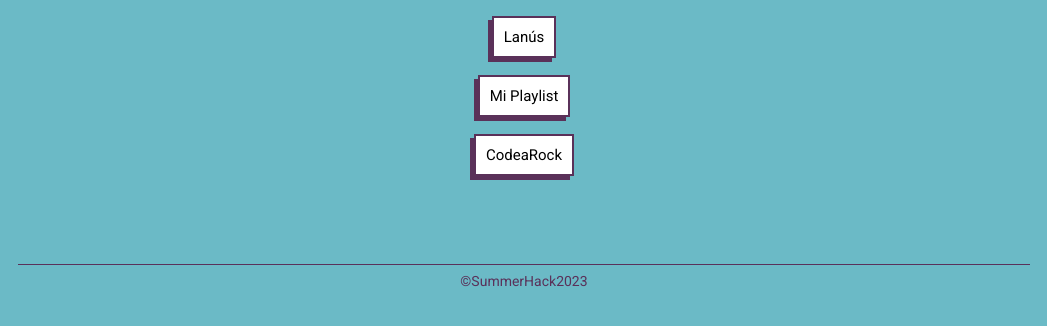
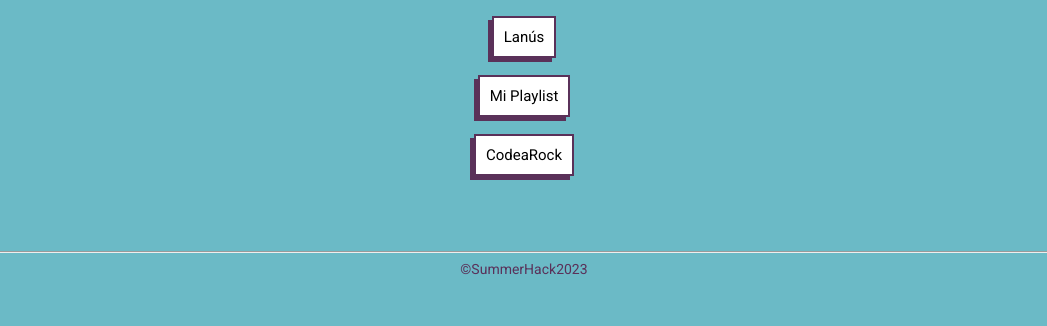
Before and after one commit to garcialeonel1990/garcialeonel1990.github.io, a plain HTML site: page index.html in a window 1280 px wide. Shown: the part 398-724 px from the top of the page, without its empty margins (116-1163 px from the left). Drawn offline with Linux system fonts and the light colour scheme.

Commit message:
add viewport height para acomodar el footer

```diff
--- a/css/style.css
+++ b/css/style.css
@@ -65,6 +65,7 @@ div{
 
 .btn{
     margin-top: 30px;
+    min-height: 27vh;
 }
 
 .btn li{
@@ -83,10 +84,13 @@ div{
     box-shadow: -4px 4px 0 #5a3159;
 }
 
+/*
+footer{
+    /* margin-top: 100px; */
 
-footer{
-    margin-top: 100px;
-}
+
+
+} */
 
 hr{
     height: 1px;
```
